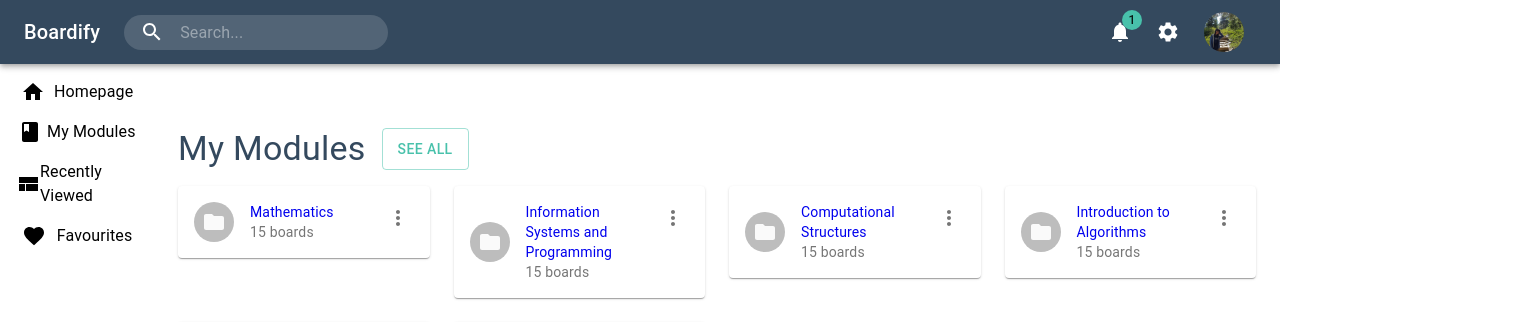
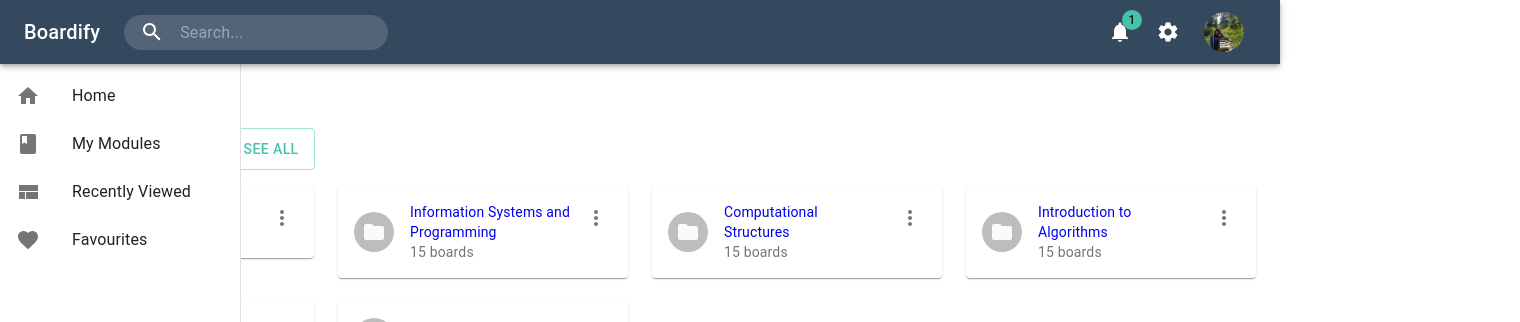
Before and after one commit to boardify-sutd/boardify-web, a React (Create React App) app: page /home in a window 1280 px wide. Shown: the top 322 px of the page, 1520 px wide, since content can reach past the window. Built offline with nearby package versions, Linux system fonts and the light colour scheme; no server answers.

Commit message:
Combine navigation bar with appbar

```diff
--- a/src/components/Appbar.js
+++ b/src/components/Appbar.js
@@ -1,9 +1,10 @@
 import React from 'react';
+import { Link } from 'react-router-dom';
 import AppBar from '@material-ui/core/AppBar'
 import { makeStyles } from '@material-ui/core/styles';
 import SearchIcon from '@material-ui/icons/Search';
 import MenuIcon from '@material-ui/icons/Menu';
-import { InputBase, Badge, ListItem, Toolbar } from '@material-ui/core';
+import { InputBase, Badge, ListItem, Toolbar, List, Divider, ListItemIcon, ListItemText } from '@material-ui/core';
 import IconButton from '@material-ui/core/IconButton';
 import Settings from '@material-ui/icons/Settings'
 import NotificationsIcon from '@material-ui/icons/Notifications';
@@ -14,8 +15,21 @@ import Lake from './media/At the lake.jpg'
 import NotificationsPopover from './NotificationsPopover';
 import { Typography } from '@material-ui/core';
 import AvatarPopover from './AvatarPopover';
+import Drawer from '@material-ui/core/Drawer';
+import FavoriteIcon from "@material-ui/icons/Favorite";
+import HomeSharp from '@material-ui/icons/HomeSharp';
+import Book from '@material-ui/icons/Book';
+import ViewCompact from '@material-ui/icons/ViewCompact';
+
+const drawerWidth = 240;
 
 const useStyles = makeStyles(theme => ({
+    root: {
+        display: 'flex',
+      },
+    appBar: {
+        zIndex: theme.zIndex.drawer + 1,
+      },
     grow: {
         flexGrow: 1,
     },
@@ -75,6 +89,18 @@ const useStyles = makeStyles(theme => ({
     //     height: 'auto',
     //     width: 'auto'
     // },
+    drawer: {
+        width: drawerWidth,
+        flexShrink: 0,
+      },
+      drawerPaper: {
+        width: drawerWidth,
+      },
+      content: {
+        flexGrow: 1,
+        padding: theme.spacing(3),
+      },
+      toolbar: theme.mixins.toolbar,
 }));
 
 function Appbar() {
@@ -107,8 +133,8 @@ function Appbar() {
       const openAvatar = Boolean(anchorAvatar);
 
     return (
-        <div className={classes.grow}>
-        <AppBar position="static">
+        <div className={classes.root}>
+        <AppBar position="static" className={classes.appBar}>
         <Toolbar>
             <Typography variant="h6" className={classes.title}>Boardify</Typography>
             <div className={classes.search}>
@@ -145,8 +171,42 @@ function Appbar() {
                 anchorEl={anchorAvatar}
                 handleClose={handleCloseAvatar}
             />
+
+
             </Toolbar>
         </AppBar>
+
+        <Drawer
+        className={classes.drawer}
+        variant="permanent"
+        classes={{
+          paper: classes.drawerPaper,
+        }}
+      >
+        <div className={classes.toolbar} />
+        <List>
+
+            <ListItem button component={Link} to="/home">
+                    <ListItemIcon><HomeSharp/></ListItemIcon>
+                    <ListItemText primary="Home" />
+                </ListItem>
+
+                <ListItem button component={Link} to="/mymodules">
+                <ListItemIcon><Book/></ListItemIcon>
+                <ListItemText primary="My Modules" />
+                </ListItem>
+
+                <ListItem button component={Link} to="/weeks">
+                    <ListItemIcon><ViewCompact/></ListItemIcon>
+                    <ListItemText primary="Recently Viewed" />
+                </ListItem>
+
+                <ListItem button component={Link} to="/weeks">
+                    <ListItemIcon><FavoriteIcon/></ListItemIcon>
+                    <ListItemText primary="Favourites" />
+                </ListItem>
+        </List>
+      </Drawer>
         </div>
     )
 }
--- a/src/components/Homepage.js
+++ b/src/components/Homepage.js
@@ -96,9 +96,8 @@ function Homepage() {
 
     <div>
       <Appbar />
+
       <div className={classes.main}>
-        <NavigationMenu className={classes.navmenu} />
-
         <div className={classes.mainContent}>
           {/*Classes grid*/}
           <Container className={classes.cardGrid} maxWidth="lg">
```
